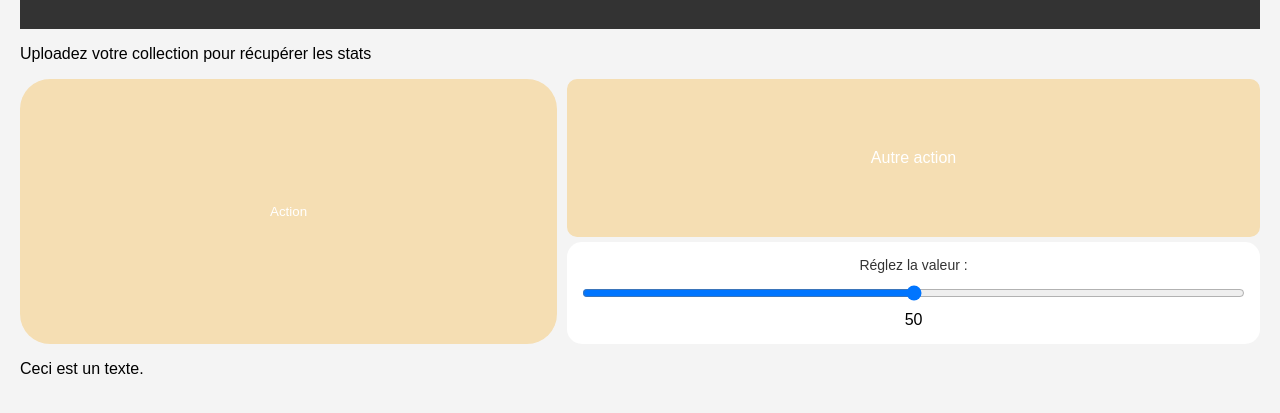
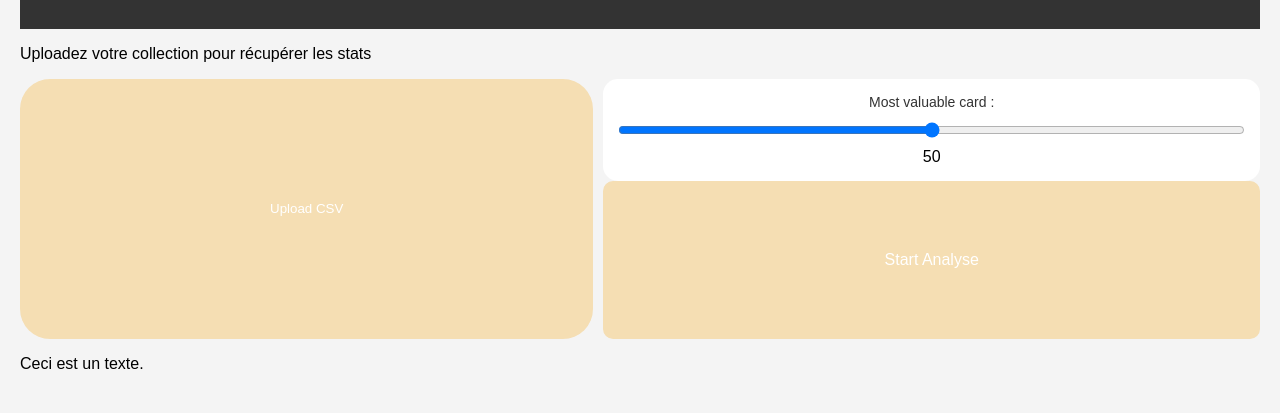
Before and after one commit to Theimx/Karuta-Web-Analyzer, a plain HTML site: page index.html in a window 1280 px wide. Shown: the part 91-504 px from the top of the page. Drawn offline with Linux system fonts and the light colour scheme.

Commit message:
Add files via upload

```diff
--- a/index.html
+++ b/index.html
@@ -16,17 +16,18 @@
         <div class="controle">
             <!-- Colonne gauche : Bouton 1 -->
 
-            <button id="monBouton">Action</button>
+            <button id="monBouton">Upload CSV</button>
 
 
             <!-- Colonne droite : Bouton 2 remplacé par curseur -->
             <div class="bloc-droite">
-                <button id="secondBouton">Autre action</button> <!-- Optionnel : tu peux le retirer -->
+                 <!-- Optionnel : tu peux le retirer -->
                 <div class="curseur-blanc">
-                    <p class="description-curseur">Réglez la valeur :</p>
+                    <p class="description-curseur">Most valuable card :</p>
                     <input type="range" id="monCurseur" min="0" max="100" value="50">
                     <span id="valeurAffichee">50</span>
                 </div>
+                <button id="secondBouton">Start Analyse</button>
             </div>
         </div>
 
```
